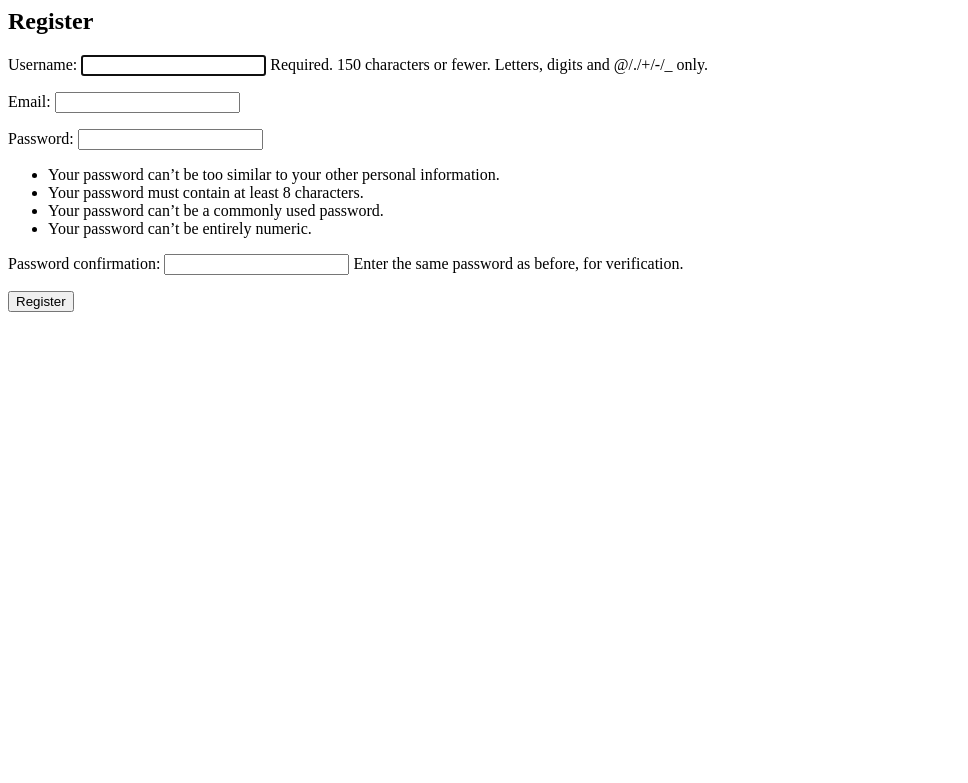
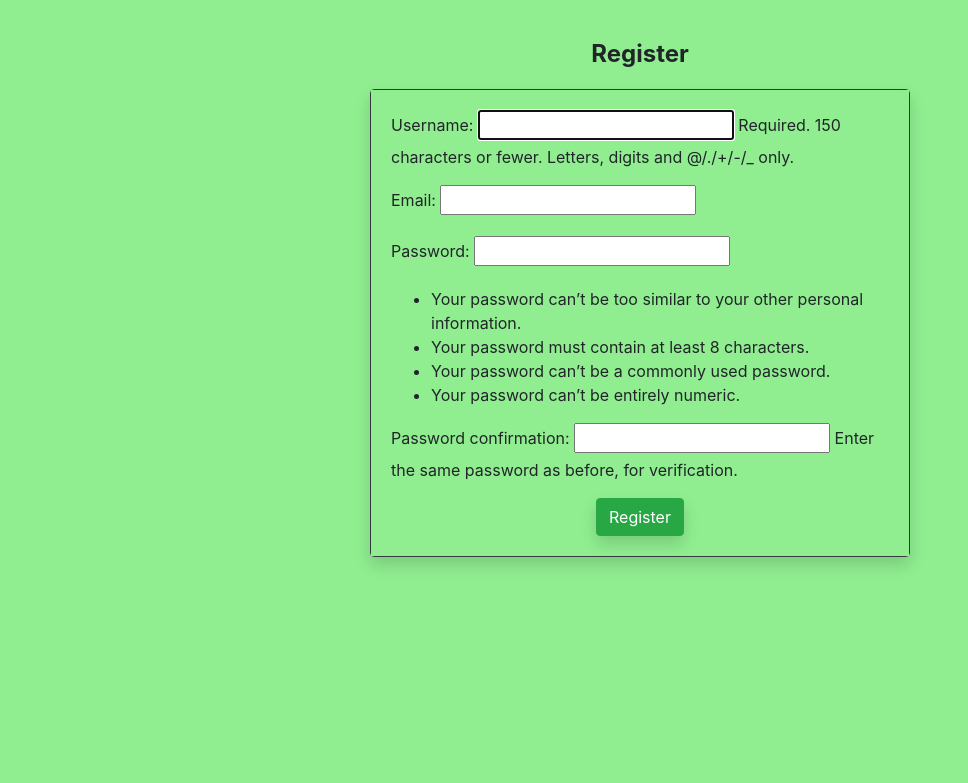
Before and after one commit to Projweb1227/music_web, a Django app: page /register/ in a window 1280 px wide. Shown: the top 783 px of the page, without its empty margins (0-968 px from the left). Run offline with Django 4.2, Linux system fonts and the light colour scheme; some libraries are stand-ins or nearby versions.

Commit message:
Updated register.html

```diff
--- a/music_web/music_app/templates/registration/register.html
+++ b/music_web/music_app/templates/registration/register.html
@@ -1,10 +1,35 @@
 
+<!DOCTYPE html>
+<html>
+<head>
+    <title>Register</title>
+    <link rel="stylesheet" href="https://stackpath.bootstrapcdn.com/bootstrap/4.5.2/css/bootstrap.min.css">
+    <style>
+        body {
+            padding: 20px;
+        }
+    </style>
+</head>
+<body style="background-color: #90EE90;">
+    <h1 style="font-size: 24px; font-weight: bold; display: flex; justify-content: center; align-items: center; margin-top: 20px; margin-bottom: 20px;">Register</h1>
+    <div class="container">
+        <div class="row">
+            <div class="col-md-6 offset-md-3">
+                <div class="card custom-card shadow border-dark border-4">
+                    <div class="card-body " style="background-color: #90EE90;" >
+                        <form method="post">
+                            {% csrf_token %}
+                            {{ form.as_p }}
+                            <div class="text-center">
+                                <button type="submit" class="btn btn-success shadow">Register</button>
+                            </div>
+                        </form>
+                    </div>
+                </div>
+            </div>
+        </div>
+    </div>
 
-{% block content %}
-<h2>Register</h2>
-<form method="post">
-    {% csrf_token %}
-    {{ form.as_p }}
-    <button type="submit">Register</button>
-</form>
-{% endblock %}
+    <script src="https://stackpath.bootstrapcdn.com/bootstrap/4.5.2/js/bootstrap.min.js"></script>
+</body>
+</html>
```
